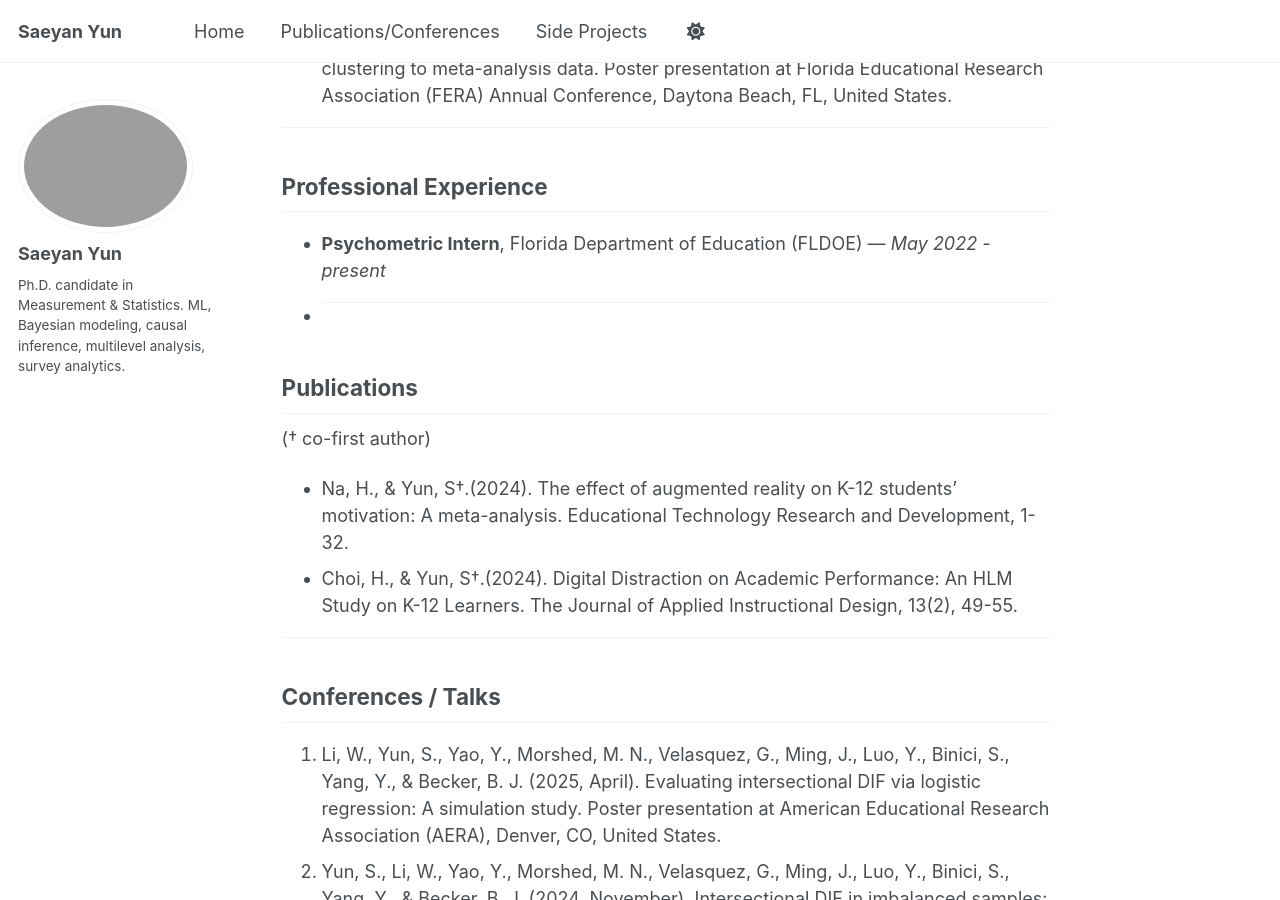
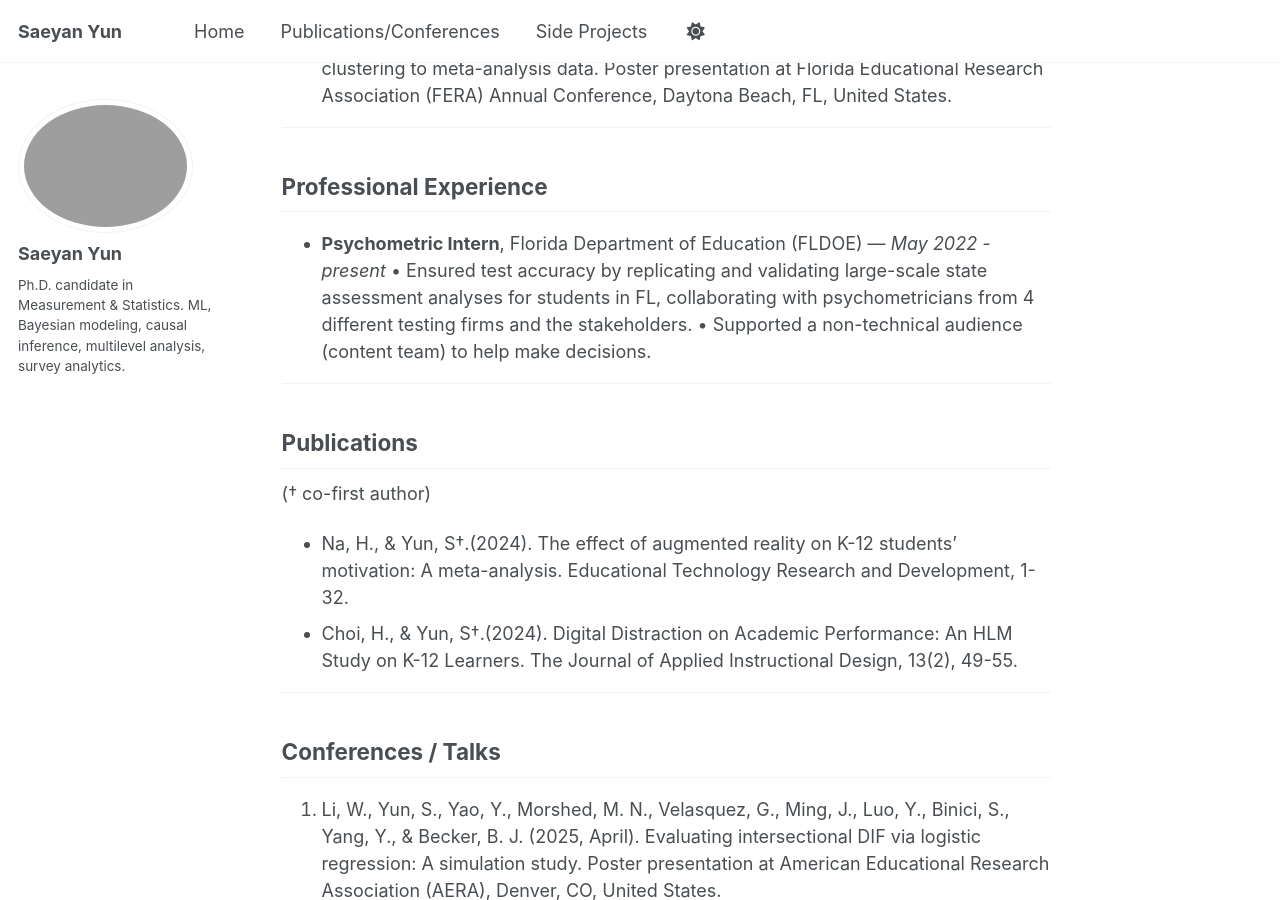
Before and after one commit to saeyanyun/saeyanyun.github.io, a Jekyll site: the page built from index.md, in a window 1280 px wide and 900 px high, scrolled down 1051 px. Built offline with Jekyll 4.4.1, drawn with Linux system fonts in a browser that asks for light colours; a script that is not in the unit is left out.

Commit message:
Update index.md

```diff
--- a/index.md
+++ b/index.md
@@ -36,7 +36,9 @@ Yun, S., (2022, November). Application of K-modes clustering to meta-analysis da
 
 ## Professional Experience
 - **Psychometric Intern**, Florida Department of Education (FLDOE) — *May 2022 - present*
--
+  •	Ensured test accuracy by replicating and validating large-scale state assessment analyses for students in FL, collaborating with psychometricians from 4 different testing firms and the stakeholders.
+  •	Supported a non-technical audience (content team) to help make decisions.
+
 ---
 
 ## Publications
```
